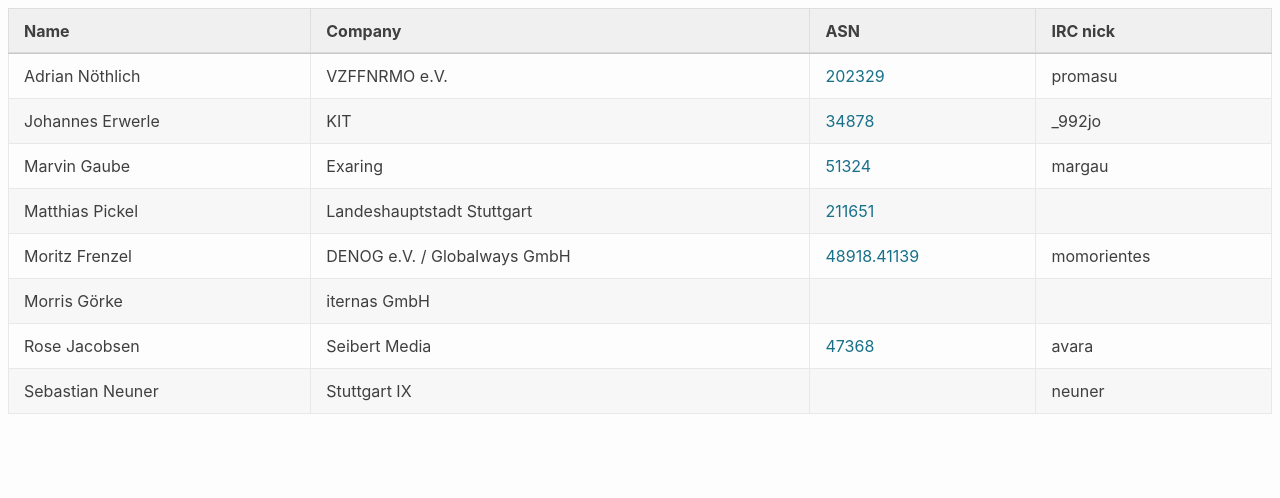
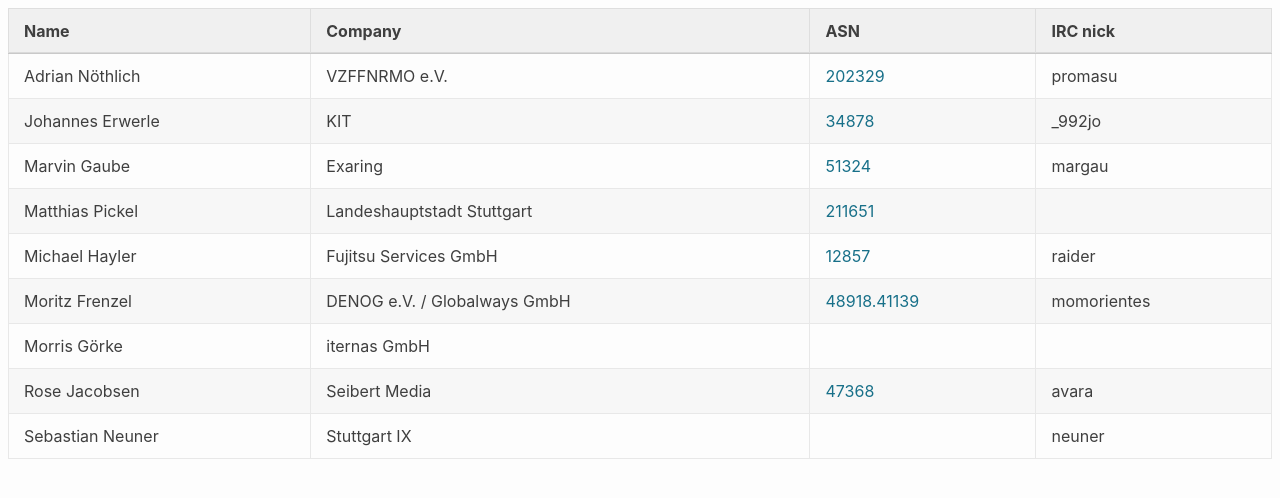
Before and after one commit to denog/pretix-attendeelist, a Jekyll site: the page built from meetup2023_03/index.markdown, in a window 1280 px wide. Shown: the top 498 px of the page. Built offline with Jekyll 4.4.1, drawn with Linux system fonts in a browser that asks for light colours.

Commit message:
Latest data: Tue Mar 21 09:27:56 UTC 2023

```diff
--- a/_data/attendees_denog_meetup_2023_03.json
+++ b/_data/attendees_denog_meetup_2023_03.json
@@ -24,6 +24,12 @@
     "asn": "211651"
   },
   {
+    "name": "Michael Hayler",
+    "company": "Fujitsu Services GmbH",
+    "irc": "raider",
+    "asn": "12857"
+  },
+  {
     "name": "Moritz Frenzel",
     "company": "DENOG e.V. / Globalways GmbH",
     "irc": "momorientes",
```
